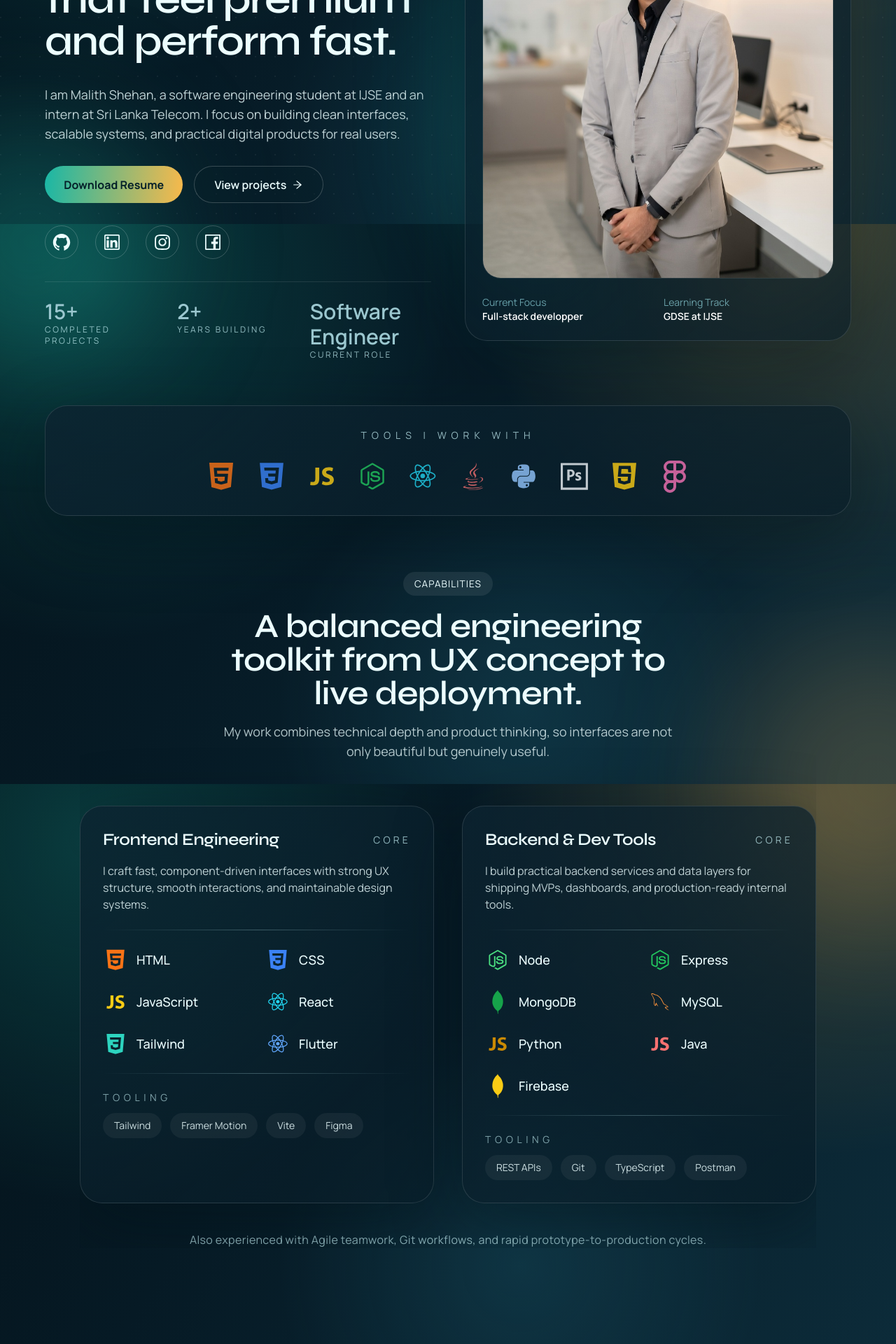
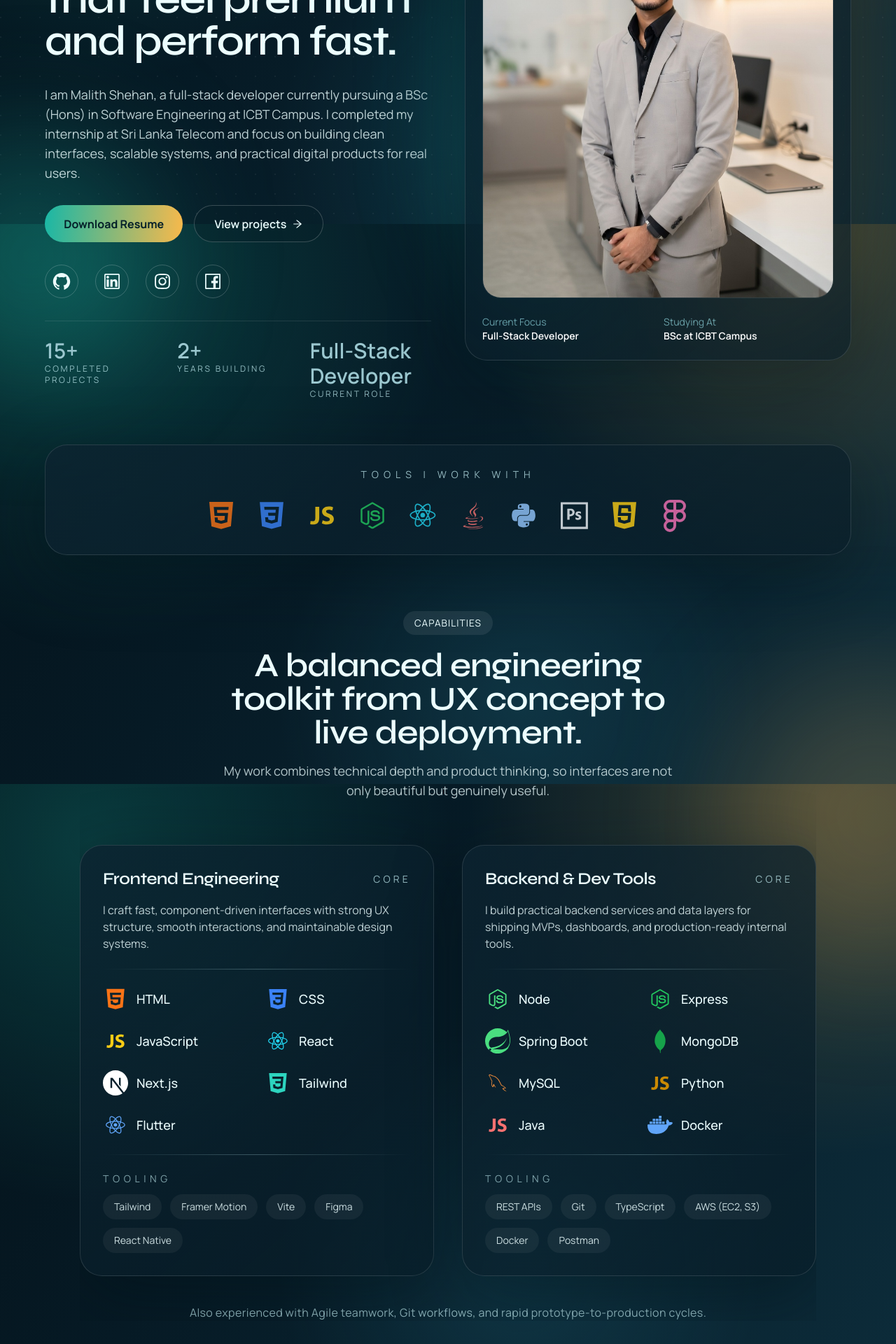
Before and after one commit to MalithShehan/Portfolio, a React (Vite) app: page / in a window 1280 px wide. Shown: the part 480-2400 px from the top of the page at 70% size. Built offline with nearby package versions, Linux system fonts and the light colour scheme.

Commit message:
Update portfolio: CV-based professional info, skills, experience, and project details

```diff
--- a/src/components/Experience.jsx
+++ b/src/components/Experience.jsx
@@ -4,24 +4,24 @@ import Reveal from "./Reveal.jsx";
 
 const experience = [
   {
-    school: "St/Aloysius College",
-    period: "2009 - 2019 · Galle, Sri Lanka",
-    description: "Completed foundational studies and Ordinary Level examinations with a strong focus on analytical subjects.",
-  },
-  {
-    school: "St/Aloysius College",
-    period: "2019 - 2022 · Galle, Sri Lanka",
-    description: "Completed Advanced Level studies while developing early interests in software systems and digital product development.",
+    school: "St. Aloysius College",
+    period: "2019 – 2022 · Galle, Sri Lanka",
+    description: "Completed G.C.E. Advanced Level studies while developing early interests in software systems and digital product development.",
   },
   {
     school: "Institute Of Java Software Engineering",
-    period: "2023 - 2025 · Galle, Sri Lanka",
-    description: "Pursued the Graduate Diploma in Software Engineering, gaining hands-on experience in full-stack development and teamwork.",
+    period: "2023 – 2025 · Galle, Sri Lanka",
+    description: "Pursued the Graduate Diploma in Software Engineering, gaining hands-on experience in full-stack development, team collaboration, and real-world project delivery.",
   },
   {
     school: "Sri Lanka Telecom (SLT)",
-    period: "2025 - Present · Colombo, Sri Lanka",
-    description: "Software Engineer building internal dashboards, automation pilots, and operations tooling for business teams.",
+    period: "Aug 2025 – Feb 2026 · Colombo, Sri Lanka",
+    description: "Software Development Intern — built and maintained full-stack internal enterprise applications, integrated RESTful APIs, and collaborated in an Agile environment to debug, ship features, and improve application stability.",
+  },
+  {
+    school: "ICBT Campus",
+    period: "2026 – Present · Galle, Sri Lanka",
+    description: "Pursuing a BSc (Hons) in Software Engineering (Top-up), deepening expertise in advanced software architecture, cloud systems, and engineering best practices.",
   },
 ];
 
--- a/src/components/Footer.jsx
+++ b/src/components/Footer.jsx
@@ -2,7 +2,7 @@ function Footer() {
     return (
         <footer className="mt-20 border-t border-white/10">
             <div className="max-w-[1200px] mx-auto px-4 sm:px-6 py-8 sm:py-10 text-center text-cyan-100/65 text-[11px] sm:text-xs md:text-sm tracking-[0.12em] sm:tracking-[0.2em] md:tracking-[0.28em] leading-relaxed uppercase">
-                &copy; {new Date().getFullYear()} Malith Shehan · Software Engineer Portfolio · Built with React and Tailwind.
+                &copy; {new Date().getFullYear()} Malith Shehan · Full-Stack Developer Portfolio · Built with React and Tailwind.
             </div>
         </footer>
     );
--- a/src/components/Hero.jsx
+++ b/src/components/Hero.jsx
@@ -26,7 +26,7 @@ import { FiFigma } from "react-icons/fi";
 const stats = [
     { label: "Completed Projects", value: "15+" },
     { label: "Years Building", value: "2+" },
-    { label: "Current Role", value: "Software Engineer" },
+    { label: "Current Role", value: "Full-Stack Developer" },
 ];
 
 const socialLinks = [
@@ -64,7 +64,7 @@ const Hero = () => {
 
                     <div>
                         <TypeAnimation
-                            sequence={["Software Engineer", 1400, "Frontend Specialist", 1400, "Full-stack Builder", 1400]}
+                            sequence={["Full-Stack Developer", 1400, "Spring Boot Engineer", 1400, "Frontend Specialist", 1400, "Flutter Developer", 1400]}
                             speed={50}
                             repeat={Infinity}
                             className="text-xs sm:text-sm md:text-base uppercase tracking-[0.2em] sm:tracking-[0.35em] text-cyan-100/80"
@@ -75,8 +75,8 @@ const Hero = () => {
                     </div>
 
                     <p className="text-base sm:text-lg text-cyan-50/80 leading-relaxed max-w-xl">
-                        I am Malith Shehan, a software engineering student at IJSE and an intern at Sri Lanka Telecom.
-                        I focus on building clean interfaces, scalable systems, and practical digital products for real users.
+                        I am Malith Shehan, a full-stack developer currently pursuing a BSc (Hons) in Software Engineering at ICBT Campus.
+                        I completed my internship at Sri Lanka Telecom and focus on building clean interfaces, scalable systems, and practical digital products for real users.
                     </p>
 
                     <div className="grid sm:flex gap-3 sm:gap-4">
@@ -139,11 +139,11 @@ const Hero = () => {
                         <div className="grid grid-cols-1 sm:grid-cols-2 gap-4 mt-5 sm:mt-6 text-sm text-cyan-50/80">
                             <div>
                                 <p className="text-cyan-200/60">Current Focus</p>
-                                <p className="text-white font-semibold">Full-stack developper</p>
+                                <p className="text-white font-semibold">Full-Stack Developer</p>
                             </div>
                             <div>
-                                <p className="text-cyan-200/60">Learning Track</p>
-                                <p className="text-white font-semibold">GDSE at IJSE</p>
+                                <p className="text-cyan-200/60">Studying At</p>
+                                <p className="text-white font-semibold">BSc at ICBT Campus</p>
                             </div>
                         </div>
                     </div>
--- a/src/components/NavBar.jsx
+++ b/src/components/NavBar.jsx
@@ -35,7 +35,7 @@ const Navbar = () => {
     >
       <div className="max-w-[1200px] mx-auto flex items-center justify-between px-4 sm:px-6 md:px-10 h-16 md:h-20 text-cyan-50">
         <a href="#" className="flex flex-col leading-tight">
-          <span className="text-[9px] sm:text-[11px] tracking-[0.3em] sm:tracking-[0.45em] uppercase text-cyan-200/70">Software Engineer</span>
+          <span className="text-[9px] sm:text-[11px] tracking-[0.3em] sm:tracking-[0.45em] uppercase text-cyan-200/70">Full-Stack Developer</span>
           <span className="text-lg sm:text-2xl font-semibold tracking-tight">Malith Shehan</span>
         </a>
 
--- a/src/components/Portfolio.jsx
+++ b/src/components/Portfolio.jsx
@@ -12,7 +12,7 @@ const projects = [
     img: cropMonitoring,
     title: "Crop Monitoring Platform",
     description:
-      "Built a data-rich dashboard for plantation teams to monitor soil conditions, automate watering alerts, and review drone captures.",
+      "Built an enterprise-level full-stack platform for Green Shadow (Pvt) Ltd to manage crop, staff, and vehicle operations with RBAC and a structured MySQL database, reducing manual data handling by 30% and improving operational efficiency by 25% across 500+ records.",
     links: {
       site: "",
       github: "https://github.com/MalithShehan/Crop-monitoring-system.git",
@@ -23,7 +23,7 @@ const projects = [
     img: library,
     title: "Library Management System",
     description:
-      "Developed a cross-platform solution that streamlines lending operations, member onboarding, and reporting for education institutes.",
+      "Built a comprehensive web system using TypeScript and MySQL to automate book tracking and borrowing, reducing processing time by 40%, improving data accuracy by 30%, and supporting 100+ active users.",
     links: {
       site: "",
       github: "https://github.com/MalithShehan/RAD-Final-Project.git",
@@ -45,7 +45,7 @@ const projects = [
     img: southlankafireworkswebsite,
     title: "South Lanka Fireworks Website",
     description:
-      "Designed and shipped a vibrant e-commerce platform with product discovery, conversion-focused pages, and secure purchase flows.",
+      "Designed and shipped a vibrant e-commerce showcase using React, Tailwind CSS, and Node.js with deployment via Hostinger and GitHub, boosting performance by 20% and increasing customer inquiries by 25%.",
     links: {
       site: "https://slfireworks.com/",
       github: "https://github.com/MalithShehan/South-Lanka-Fireworks-Web.git",
--- a/src/components/Skills.jsx
+++ b/src/components/Skills.jsx
@@ -8,6 +8,7 @@ import {
     DiNodejsSmall,
     DiReact,
 } from "react-icons/di";
+import { SiNextdotjs, SiSpring, SiDocker } from "react-icons/si";
 import Reveal from "./Reveal.jsx";
 import { motion } from "framer-motion";
 
@@ -20,11 +21,12 @@ const skills = [
             { name: "CSS", icon: <DiCss3 className="text-blue-500" /> },
             { name: "JavaScript", icon: <DiJavascript1 className="text-yellow-400" /> },
             { name: "React", icon: <DiReact className="text-cyan-400" /> },
+            { name: "Next.js", icon: <SiNextdotjs className="text-white" /> },
             { name: "Tailwind", icon: <DiCss3 className="text-teal-400" /> },
             { name: "Flutter", icon: <DiReact className="text-blue-400" /> },
 
         ],
-        tools: ["Tailwind", "Framer Motion", "Vite", "Figma"],
+        tools: ["Tailwind", "Framer Motion", "Vite", "Figma", "React Native"],
     },
     {
         category: "Backend & Dev Tools",
@@ -32,13 +34,14 @@ const skills = [
         technologies: [
             { name: "Node", icon: <DiNodejsSmall className="text-green-400" /> },
             { name: "Express", icon: <DiNodejsSmall className="text-green-500" /> },
+            { name: "Spring Boot", icon: <SiSpring className="text-green-400" /> },
             { name: "MongoDB", icon: <DiMongodb className="text-green-600" /> },
             { name: "MySQL", icon: <DiMysql className="text-orange-400" /> },
             { name: "Python", icon: <DiJavascript1 className="text-yellow-600" /> },
             { name: "Java", icon: <DiJavascript1 className="text-red-400" /> },
-            { name: "Firebase", icon: <DiMongodb className="text-yellow-400" /> },
+            { name: "Docker", icon: <SiDocker className="text-blue-400" /> },
         ],
-        tools: ["REST APIs", "Git", "TypeScript", "Postman"],
+        tools: ["REST APIs", "Git", "TypeScript", "AWS (EC2, S3)", "Docker", "Postman"],
     },
 ];
 
```
